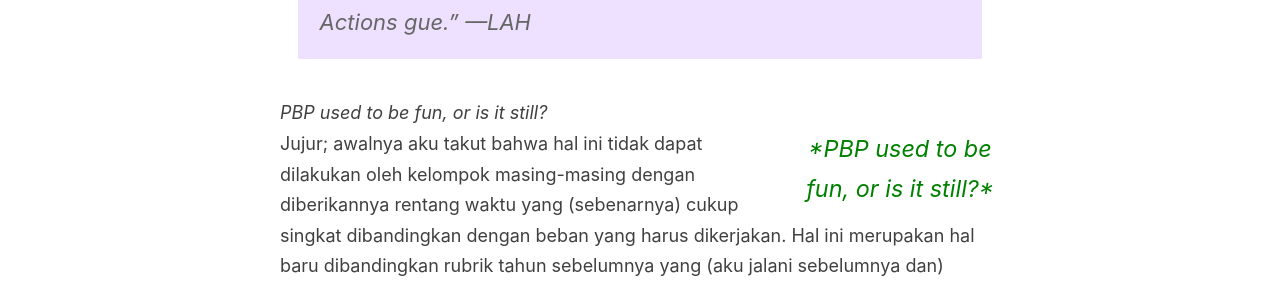
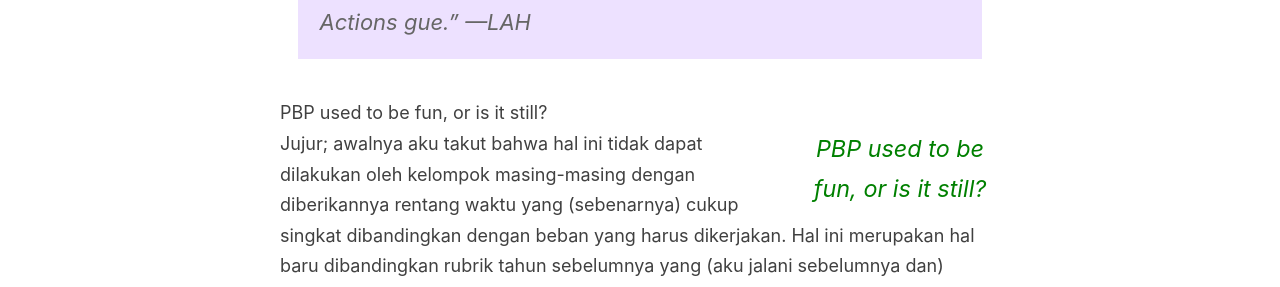
Before and after one commit to determinedguy/cecoret, a Jekyll site: the page built from _posts/2022-11-19-using-app-center-to-publish-flutter-apps.md, in a window 1280 px wide. Shown: the part 682-969 px from the top of the page. Built offline with Jekyll 4.4.1, drawn with Linux system fonts in a browser that asks for light colours.

Commit message:
fix: doesn't work, yaudahlahya

```diff
--- a/_posts/2022-11-19-using-app-center-to-publish-flutter-apps.md
+++ b/_posts/2022-11-19-using-app-center-to-publish-flutter-apps.md
@@ -8,7 +8,7 @@ Dengan berlakunya rubrik baru untuk proyek akhir semester pada mata kuliah Pemro
 
 > "Itu mah ez pz lemon squeeze; tinggal pake script GitHub Actions gue." —LAH
 
-{% include pullquote.html quote="*PBP used to be fun, or is it still?*" %} Jujur; awalnya aku takut bahwa hal ini tidak dapat dilakukan oleh kelompok masing-masing dengan diberikannya rentang waktu yang (sebenarnya) cukup singkat dibandingkan dengan beban yang harus dikerjakan. Hal ini merupakan hal baru dibandingkan rubrik tahun sebelumnya yang (aku jalani sebelumnya dan) hanya mengecek apakah terdapat APK pada proyek kelompok (*regardless whether it is published manually or via GitHub Actions*). Sebagai seorang asisten dosen yang bertanggung jawab, aku pun mencoba untuk mempublikasikan aplikasi yang (kelompok) aku buat ke *Microsoft Visual Studio App Center*.
+{% include pullquote.html quote="PBP used to be fun, or is it still?" %} Jujur; awalnya aku takut bahwa hal ini tidak dapat dilakukan oleh kelompok masing-masing dengan diberikannya rentang waktu yang (sebenarnya) cukup singkat dibandingkan dengan beban yang harus dikerjakan. Hal ini merupakan hal baru dibandingkan rubrik tahun sebelumnya yang (aku jalani sebelumnya dan) hanya mengecek apakah terdapat APK pada proyek kelompok (*regardless whether it is published manually or via GitHub Actions*). Sebagai seorang asisten dosen yang bertanggung jawab, aku pun mencoba untuk mempublikasikan aplikasi yang (kelompok) aku buat ke *Microsoft Visual Studio App Center*.
 
 ## Pengaturan Dasar pada App Center
 
```
